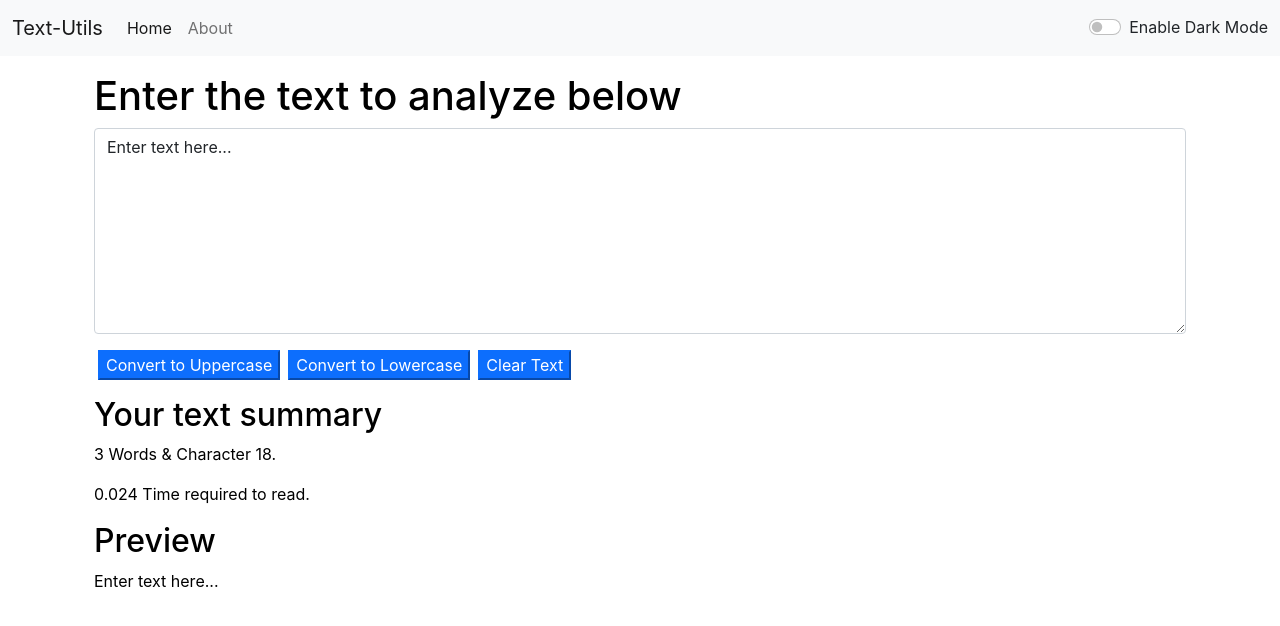
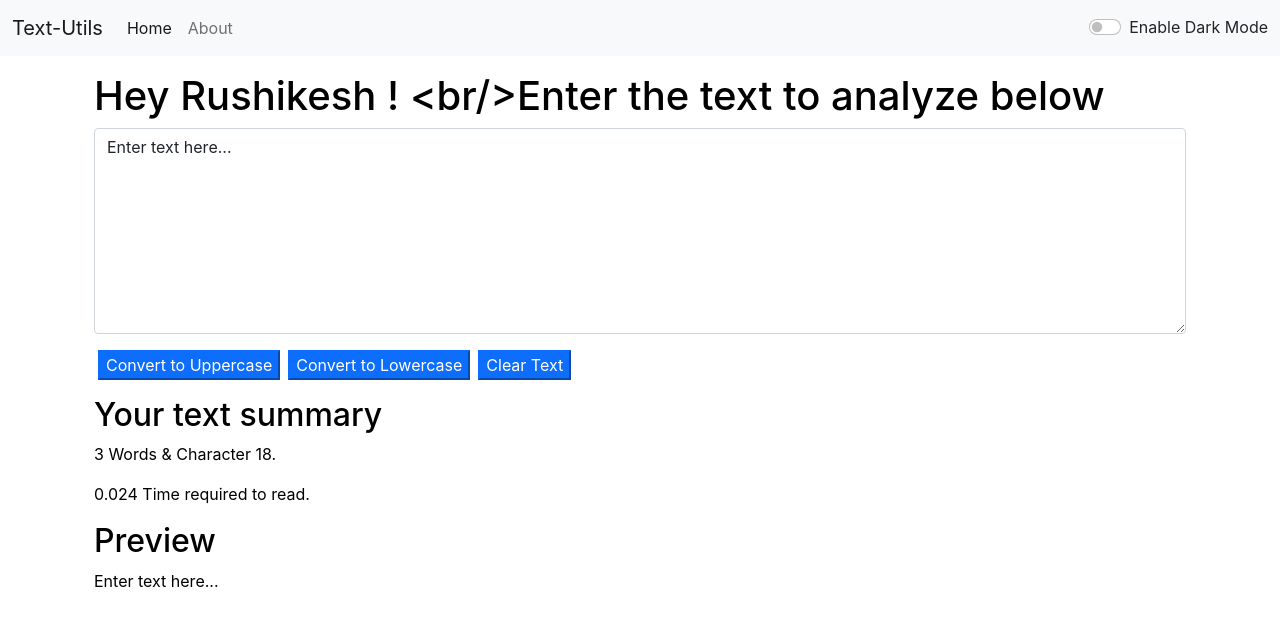
Before and after one commit to RushikeshTekale66/my_app, a React (Create React App) app: page / in a window 1280 px wide. Shown: the top 626 px of the page. Built offline with nearby package versions, Linux system fonts and the light colour scheme.

Commit message:
Update App.js

```diff
--- a/src/App.js
+++ b/src/App.js
@@ -58,7 +58,7 @@ function App() {
 
      <Routes>
           <Route path="/about" element = {<About />}/>
-          <Route path="/" element = {<Textform showAlert={showAlert} heading = "Enter the text to analyze below"  mode={mode}/>} />
+          <Route path="/" element = {<Textform showAlert={showAlert} heading = "Hey Rushikesh ! <br/>Enter the text to analyze below"  mode={mode}/>} />
       </Routes>
 
      </div>
```
